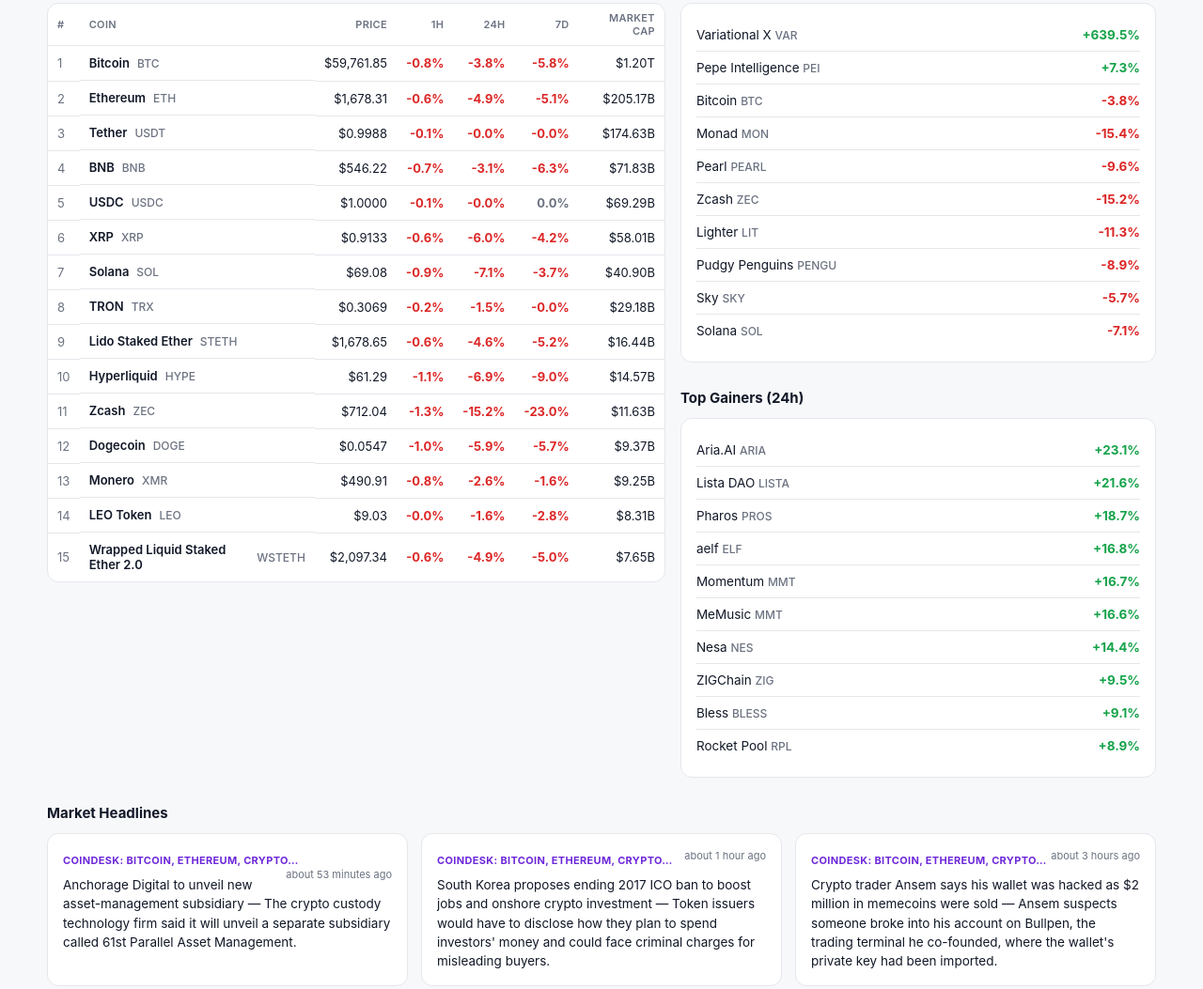
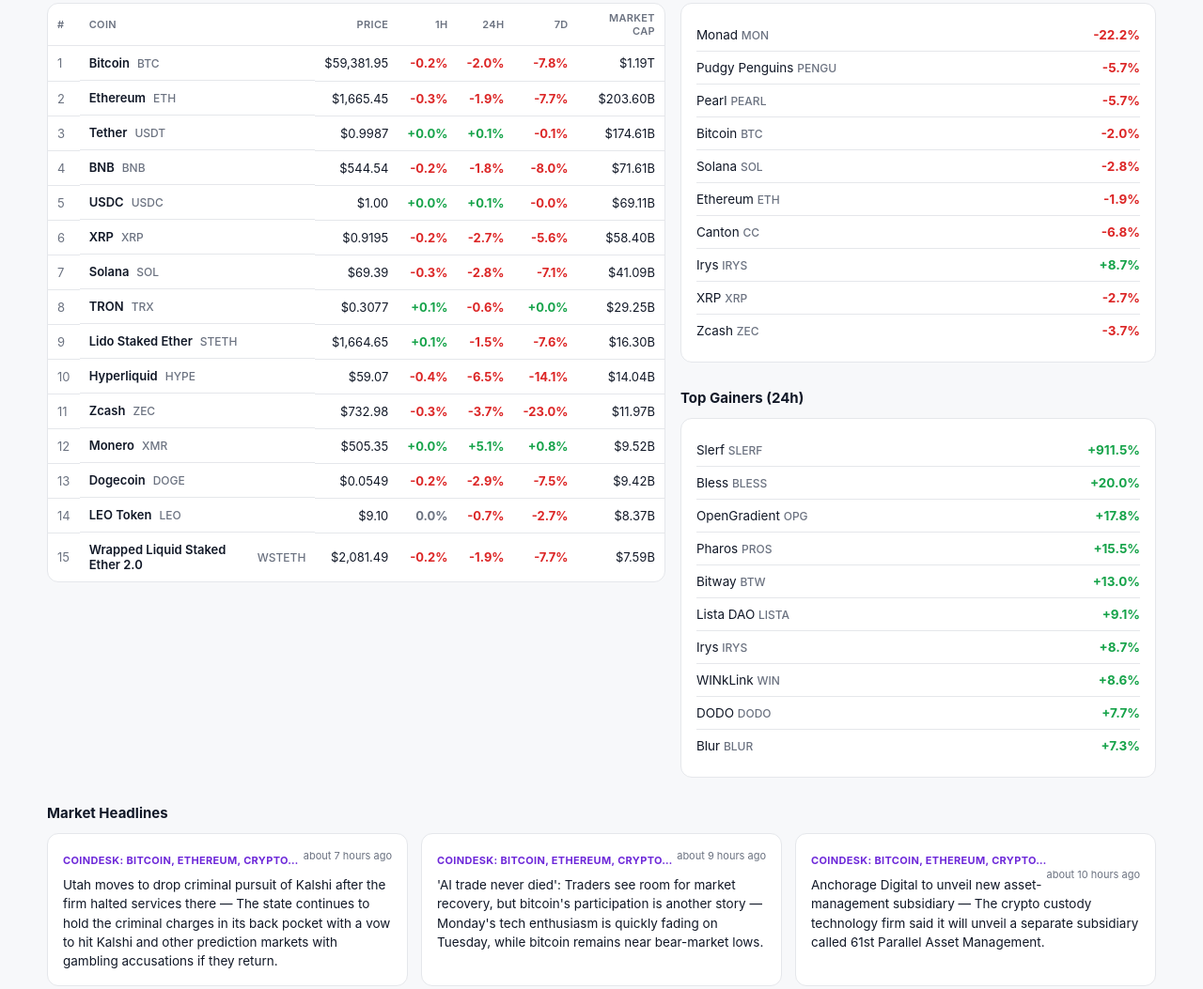
Before and after one commit to AriannaC414/market-pulse, a plain HTML site: page index.html in a window 1280 px wide. Shown: the part 490-1543 px from the top of the page at 94% size. Drawn offline with nearby package versions, Linux system fonts and the light colour scheme.

Commit message:
Automated 12h refresh — 2026-11-25 01:28 UTC

```diff
--- a/index.html
+++ b/index.html
@@ -191,22 +191,22 @@
 
 <script>
 const DATA = {
-  "generatedAt": "2026-11-24T15:59:37Z",
+  "generatedAt": "2026-11-25T01:28:19Z",
   "global": {
-    "marketCap": 2139019410994.0,
-    "marketCapChange24h": -4.63,
-    "volume24h": 124594940790.0,
-    "btcDominance": 56.2,
+    "marketCap": 2130790161829.0,
+    "marketCapChange24h": -3.08,
+    "volume24h": 105691480279.0,
+    "btcDominance": 56.1,
     "ethDominance": 9.6
   },
   "fearGreed": {
-    "now": 11,
+    "now": 13,
     "nowLabel": "Extreme Fear",
     "yesterday": 11,
     "yesterdayLabel": "Extreme Fear",
-    "lastWeek": 12,
+    "lastWeek": 11,
     "lastWeekLabel": "Extreme Fear",
-    "lastMonth": 50,
+    "lastMonth": 48,
     "lastMonthLabel": "Neutral"
   },
   "coins": [
@@ -214,272 +214,272 @@ const DATA = {
       "rank": 1,
       "name": "Bitcoin",
       "sym": "BTC",
-      "price": 59761.851461212034,
-      "h1": -0.7599999904632568,
-      "h24": -3.799999952316284,
-      "d7": -5.829999923706055,
-      "mcap": 1202218348950.0
+      "price": 59381.95412310623,
+      "h1": -0.18000000715255737,
+      "h24": -1.9500000476837158,
+      "d7": -7.820000171661377,
+      "mcap": 1194587899351.0
     },
     {
       "rank": 2,
       "name": "Ethereum",
       "sym": "ETH",
-      "price": 1678.3125911697075,
-      "h1": -0.6000000238418579,
-      "h24": -4.909999847412109,
-      "d7": -5.099999904632568,
-      "mcap": 205169988416.0
+      "price": 1665.449293921354,
+      "h1": -0.25999999046325684,
+      "h24": -1.909999966621399,
+      "d7": -7.730000019073486,
+      "mcap": 203602376970.0
     },
     {
       "rank": 3,
       "name": "Tether",
       "sym": "USDT",
-      "price": 0.9988262321313784,
-      "h1": -0.07999999821186066,
-      "h24": -0.029999999329447746,
-      "d7": -0.009999999776482582,
-      "mcap": 174633281048.0
+      "price": 0.9986810134155826,
+      "h1": 0.009999999776482582,
+      "h24": 0.07999999821186066,
+      "d7": -0.05999999865889549,
+      "mcap": 174607891225.0
     },
     {
       "rank": 4,
       "name": "BNB",
       "sym": "BNB",
-      "price": 546.224485443167,
-      "h1": -0.7300000190734863,
-      "h24": -3.140000104904175,
-      "d7": -6.300000190734863,
-      "mcap": 71833992458.0
+      "price": 544.5424998964979,
+      "h1": -0.20000000298023224,
+      "h24": -1.7899999618530273,
+      "d7": -8.029999732971191,
+      "mcap": 71612785250.0
     },
     {
       "rank": 5,
       "name": "USDC",
       "sym": "USDC",
-      "price": 0.9999774046294014,
-      "h1": -0.05000000074505806,
-      "h24": -0.009999999776482582,
-      "d7": 0.0,
-      "mcap": 69286847958.0
+      "price": 1.0000749373394149,
+      "h1": 0.009999999776482582,
+      "h24": 0.05999999865889549,
+      "d7": -0.03999999910593033,
+      "mcap": 69112828450.0
     },
     {
       "rank": 6,
       "name": "XRP",
       "sym": "XRP",
-      "price": 0.9132928272242512,
-      "h1": -0.6399999856948853,
-      "h24": -6.03000020980835,
-      "d7": -4.159999847412109,
-      "mcap": 58009261539.0
+      "price": 0.9194779880222945,
+      "h1": -0.23999999463558197,
+      "h24": -2.680000066757202,
+      "d7": -5.570000171661377,
+      "mcap": 58402121967.0
     },
     {
       "rank": 7,
       "name": "Solana",
       "sym": "SOL",
-      "price": 69.08272323124477,
-      "h1": -0.8999999761581421,
-      "h24": -7.099999904632568,
-      "d7": -3.7200000286102295,
-      "mcap": 40901919097.0
+      "price": 69.3871095992508,
+      "h1": -0.30000001192092896,
+      "h24": -2.809999942779541,
+      "d7": -7.079999923706055,
+      "mcap": 41086079089.0
     },
     {
       "rank": 8,
       "name": "TRON",
       "sym": "TRX",
-      "price": 0.3069302084542887,
-      "h1": -0.23000000417232513,
-      "h24": -1.5,
-      "d7": -0.009999999776482582,
-      "mcap": 29175487237.0
+      "price": 0.30766103330083483,
+      "h1": 0.07999999821186066,
+      "h24": -0.6399999856948853,
+      "d7": 0.019999999552965164,
+      "mcap": 29245212755.0
     },
     {
       "rank": 9,
       "name": "Lido Staked Ether",
       "sym": "STETH",
-      "price": 1678.6500463964833,
-      "h1": -0.6299999952316284,
-      "h24": -4.550000190734863,
-      "d7": -5.150000095367432,
-      "mcap": 16441368335.0
+      "price": 1664.6539065329437,
+      "h1": 0.07999999821186066,
+      "h24": -1.5399999618530273,
+      "d7": -7.579999923706055,
+      "mcap": 16304284557.0
     },
     {
       "rank": 10,
       "name": "Hyperliquid",
       "sym": "HYPE",
-      "price": 61.29072500102873,
-      "h1": -1.090000033378601,
-      "h24": -6.940000057220459,
-      "d7": -9.039999961853027,
-      "mcap": 14566778754.0
+      "price": 59.067455469448944,
+      "h1": -0.3799999952316284,
+      "h24": -6.519999980926514,
+      "d7": -14.109999656677246,
+      "mcap": 14038381099.0
     },
     {
       "rank": 11,
       "name": "Zcash",
       "sym": "ZEC",
-      "price": 712.0374887622021,
-      "h1": -1.3200000524520874,
-      "h24": -15.1899995803833,
-      "d7": -22.950000762939453,
-      "mcap": 11626339654.0
+      "price": 732.9826771308321,
+      "h1": -0.2800000011920929,
+      "h24": -3.680000066757202,
+      "d7": -22.979999542236328,
+      "mcap": 11968338324.0
     },
     {
       "rank": 12,
-      "name": "Dogecoin",
-      "sym": "DOGE",
-      "price": 0.054655136260823835,
-      "h1": -0.9700000286102295,
-      "h24": -5.869999885559082,
-      "d7": -5.699999809265137,
-      "mcap": 9369843354.0
+      "name": "Monero",
+      "sym": "XMR",
+      "price": 505.3520386422005,
+      "h1": 0.009999999776482582,
+      "h24": 5.050000190734863,
+      "d7": 0.8399999737739563,
+      "mcap": 9518521433.0
     },
     {
       "rank": 13,
-      "name": "Monero",
-      "sym": "XMR",
-      "price": 490.912166596007,
-      "h1": -0.7900000214576721,
-      "h24": -2.619999885559082,
-      "d7": -1.6399999856948853,
-      "mcap": 9246468604.0
+      "name": "Dogecoin",
+      "sym": "DOGE",
+      "price": 0.05493151175686689,
+      "h1": -0.1899999976158142,
+      "h24": -2.9200000762939453,
+      "d7": -7.480000019073486,
+      "mcap": 9417223989.0
     },
     {
       "rank": 14,
       "name": "LEO Token",
       "sym": "LEO",
-      "price": 9.028859814998297,
-      "h1": -0.029999999329447746,
-      "h24": -1.6100000143051147,
-      "d7": -2.8499999046325684,
-      "mcap": 8305267595.0
+      "price": 9.099767876629077,
+      "h1": 0.0,
+      "h24": -0.7099999785423279,
+      "d7": -2.6600000858306885,
+      "mcap": 8370492932.0
     },
     {
       "rank": 15,
       "name": "Wrapped Liquid Staked Ether 2.0",
       "sym": "WSTETH",
-      "price": 2097.3416798780177,
-      "h1": -0.6100000143051147,
-      "h24": -4.860000133514404,
-      "d7": -5.019999980926514,
-      "mcap": 7645060006.0
+      "price": 2081.4891964311346,
+      "h1": -0.23999999463558197,
+      "h24": -1.850000023841858,
+      "d7": -7.679999828338623,
+      "mcap": 7587275818.0
     }
   ],
   "trending": [
     {
-      "name": "Variational X",
-      "sym": "VAR",
-      "change": 639.5092991218814
+      "name": "Monad",
+      "sym": "MON",
+      "change": -22.200000762939453
     },
     {
-      "name": "Pepe Intelligence",
-      "sym": "PEI",
-      "change": 7.25994076645014
+      "name": "Pudgy Penguins",
+      "sym": "PENGU",
+      "change": -5.71999979019165
+    },
+    {
+      "name": "Pearl",
+      "sym": "PEARL",
+      "change": -5.72014497139276
     },
     {
       "name": "Bitcoin",
       "sym": "BTC",
-      "change": -3.799999952316284
+      "change": -1.9500000476837158
     },
     {
-      "name": "Monad",
-      "sym": "MON",
-      "change": -15.399999618530273
+      "name": "Solana",
+      "sym": "SOL",
+      "change": -2.809999942779541
     },
     {
-      "name": "Pearl",
-      "sym": "PEARL",
-      "change": -9.643305783203337
+      "name": "Ethereum",
+      "sym": "ETH",
+      "change": -1.909999966621399
+    },
+    {
+      "name": "Canton",
+      "sym": "CC",
+      "change": -6.769999980926514
+    },
+    {
+      "name": "Irys",
+      "sym": "IRYS",
+      "change": 8.670000076293945
+    },
+    {
+      "name": "XRP",
+      "sym": "XRP",
+      "change": -2.680000066757202
     },
     {
       "name": "Zcash",
       "sym": "ZEC",
-      "change": -15.1899995803833
-    },
-    {
-      "name": "Lighter",
-      "sym": "LIT",
-      "change": -11.25
-    },
-    {
-      "name": "Pudgy Penguins",
-      "sym": "PENGU",
-      "change": -8.899999618530273
-    },
-    {
-      "name": "Sky",
-      "sym": "SKY",
-      "change": -5.730000019073486
-    },
-    {
-      "name": "Solana",
-      "sym": "SOL",
-      "change": -7.099999904632568
+      "change": -3.680000066757202
     }
   ],
   "gainers": [
     {
-      "name": "Aria.AI",
-      "sym": "ARIA",
-      "change": 23.139999389648438
+      "name": "Slerf",
+      "sym": "SLERF",
+      "change": 911.47998046875
+    },
+    {
+      "name": "Bless",
+      "sym": "BLESS",
+      "change": 19.969999313354492
+    },
+    {
+      "name": "OpenGradient",
+      "sym": "OPG",
+      "change": 17.799999237060547
+    },
+    {
+      "name": "Pharos",
+      "sym": "PROS",
+      "change": 15.489999771118164
+    },
+    {
+      "name": "Bitway",
+      "sym": "BTW",
+      "change": 12.979999542236328
     },
     {
       "name": "Lista DAO",
       "sym": "LISTA",
-      "change": 21.579999923706055
+      "change": 9.100000381469727
     },
     {
-      "name": "Pharos",
-      "sym": "PROS",
-      "change": 18.65999984741211
+      "name": "Irys",
+      "sym": "IRYS",
+      "change": 8.670000076293945
     },
     {
-      "name": "aelf",
-      "sym": "ELF",
-      "change": 16.770000457763672
+      "name": "WINkLink",
+      "sym": "WIN",
+      "change": 8.550000190734863
     },
     {
-      "name": "Momentum",
-      "sym": "MMT",
-      "change": 16.690000534057617
+      "name": "DODO",
+      "sym": "DODO",
+      "change": 7.739999771118164
     },
     {
-      "name": "MeMusic",
-      "sym": "MMT",
-      "change": 16.59000015258789
-    },
-    {
-      "name": "Nesa",
-      "sym": "NES",
-      "change": 14.420000076293945
-    },
-    {
-      "name": "ZIGChain",
-      "sym": "ZIG",
-      "change": 9.520000457763672
-    },
-    {
-      "name": "Bless",
-      "sym": "BLESS",
-      "change": 9.09000015258789
-    },
-    {
-      "name": "Rocket Pool",
-      "sym": "RPL",
-      "change": 8.930000305175781
+      "name": "Blur",
+      "sym": "BLUR",
+      "change": 7.289999961853027
     }
   ],
   "news": [
     {
       "src": "CoinDesk: Bitcoin, Ethereum, Crypto…",
-      "time": "about 53 minutes ago",
-      "text": "Anchorage Digital to unveil new asset-management subsidiary — The crypto custody technology firm said it will unveil a separate subsidiary called 61st Parallel Asset Management."
+      "time": "about 7 hours ago",
+      "text": "Utah moves to drop criminal pursuit of Kalshi after the firm halted services there — The state continues to hold the criminal charges in its back pocket with a vow to hit Kalshi and other prediction markets with gambling accusations if they return."
     },
     {
       "src": "CoinDesk: Bitcoin, Ethereum, Crypto…",
-      "time": "about 1 hour ago",
-      "text": "South Korea proposes ending 2017 ICO ban to boost jobs and onshore crypto investment — Token issuers would have to disclose how they plan to spend investors' money and could face criminal charges for misleading buyers."
+      "time": "about 9 hours ago",
+      "text": "'AI trade never died': Traders see room for market recovery, but bitcoin's participation is another story — Monday's tech enthusiasm is quickly fading on Tuesday, while bitcoin remains near bear-market lows."
     },
     {
       "src": "CoinDesk: Bitcoin, Ethereum, Crypto…",
-      "time": "about 3 hours ago",
-      "text": "Crypto trader Ansem says his wallet was hacked as $2 million in memecoins were sold — Ansem suspects someone broke into his account on Bullpen, the trading terminal he co-founded, where the wallet's private key had been imported."
+      "time": "about 10 hours ago",
+      "text": "Anchorage Digital to unveil new asset-management subsidiary — The crypto custody technology firm said it will unveil a separate subsidiary called 61st Parallel Asset Management."
     }
   ]
 };
```
